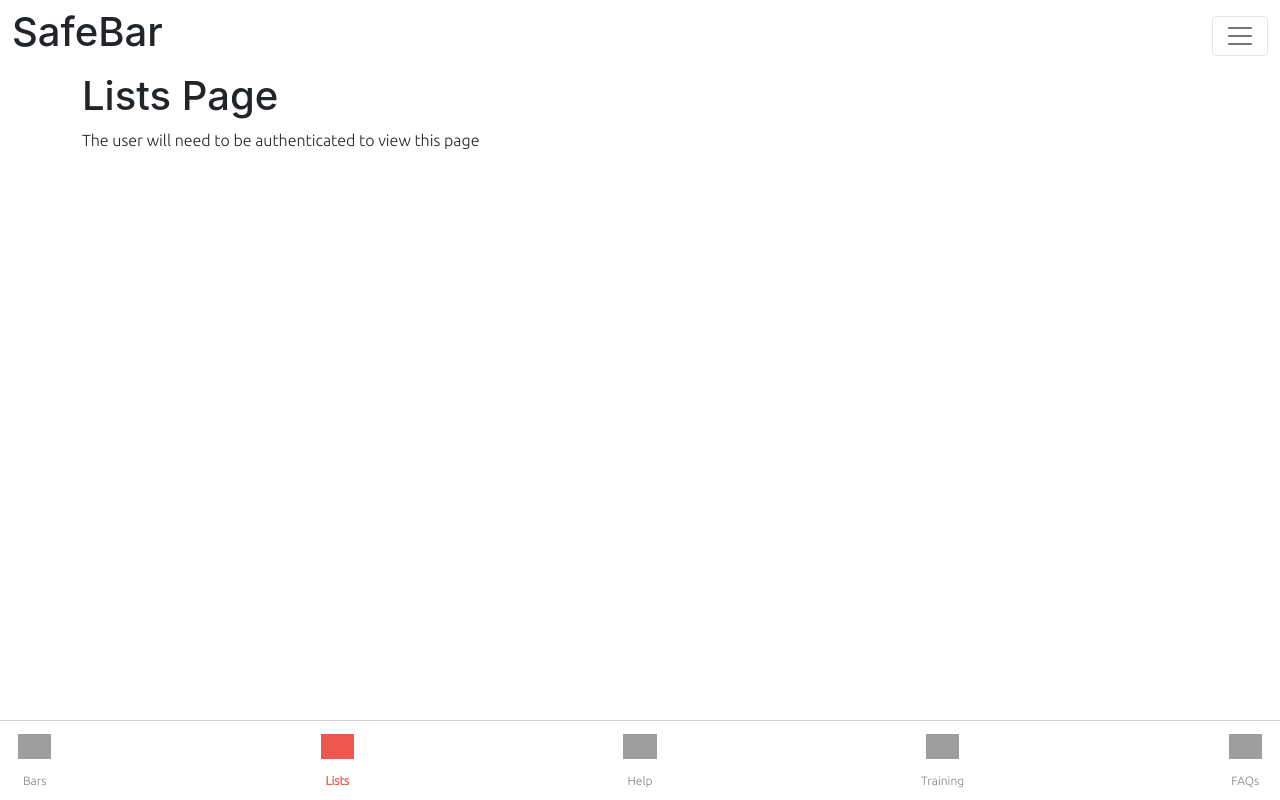
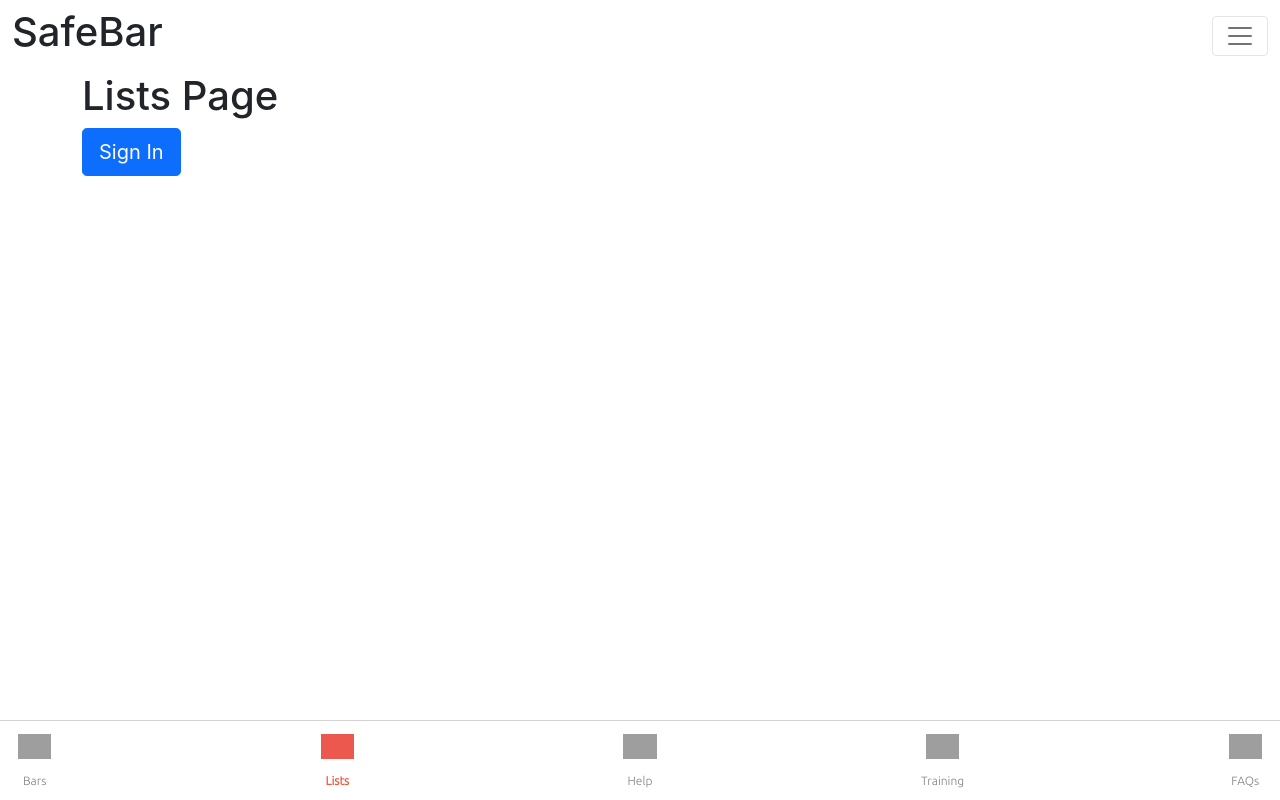
Before and after one commit to Sexual-Assault-Center/SafeBar, a Next.js app in the folder frontend/: page /lists in a window 1280 px wide. Built offline with nearby package versions, Linux system fonts and the light colour scheme; no server answers; grey boxes are pictures that could not be loaded.

Commit message:
Added login to lists view

```diff
--- a/frontend/pages/lists.js
+++ b/frontend/pages/lists.js
@@ -1,11 +1,27 @@
+import { PropTypes } from 'prop-types';
 import HeadDetails from '../components/HeadDetails';
+import Signin from '../components/SignIn';
 
-export default function Lists() {
+export default function Lists({ user }) {
   return (
     <>
       <HeadDetails title="Your Lists" description="Making Nightlife Safer for Everyone" />
       <h1>Lists Page</h1>
-      <p>The user will need to be authenticated to view this page</p>
+      {user ? (
+        <h1>Lists</h1>
+      ) : (
+        <Signin />
+      )}
     </>
   );
 }
+
+Lists.propTypes = {
+  user: PropTypes.shape({
+    uid: PropTypes.string,
+  }),
+};
+
+Lists.defaultProps = {
+  user: {},
+};
```
Also changed, not shown: frontend/pages/_app.js (+15 -1 lines).
